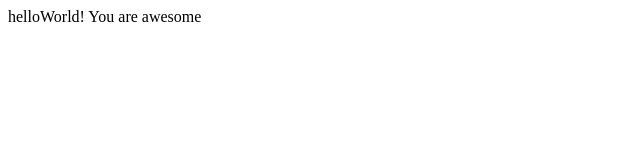
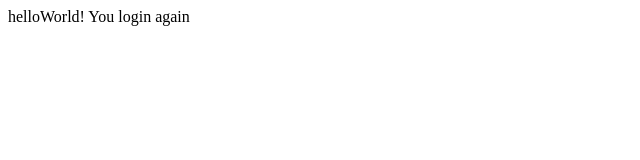
Before and after one commit to Rama24krishna/demo, a plain HTML site: page index.html in a window 1280 px wide. Shown: the full height of the page, 0-640 px from the left. Drawn offline with Linux system fonts and the light colour scheme.

Commit message:
login form

```diff
--- a/index.html
+++ b/index.html
@@ -1,2 +1,2 @@
 <h>helloWorld!
-You are awesome<h>
+You login again<h>
```
